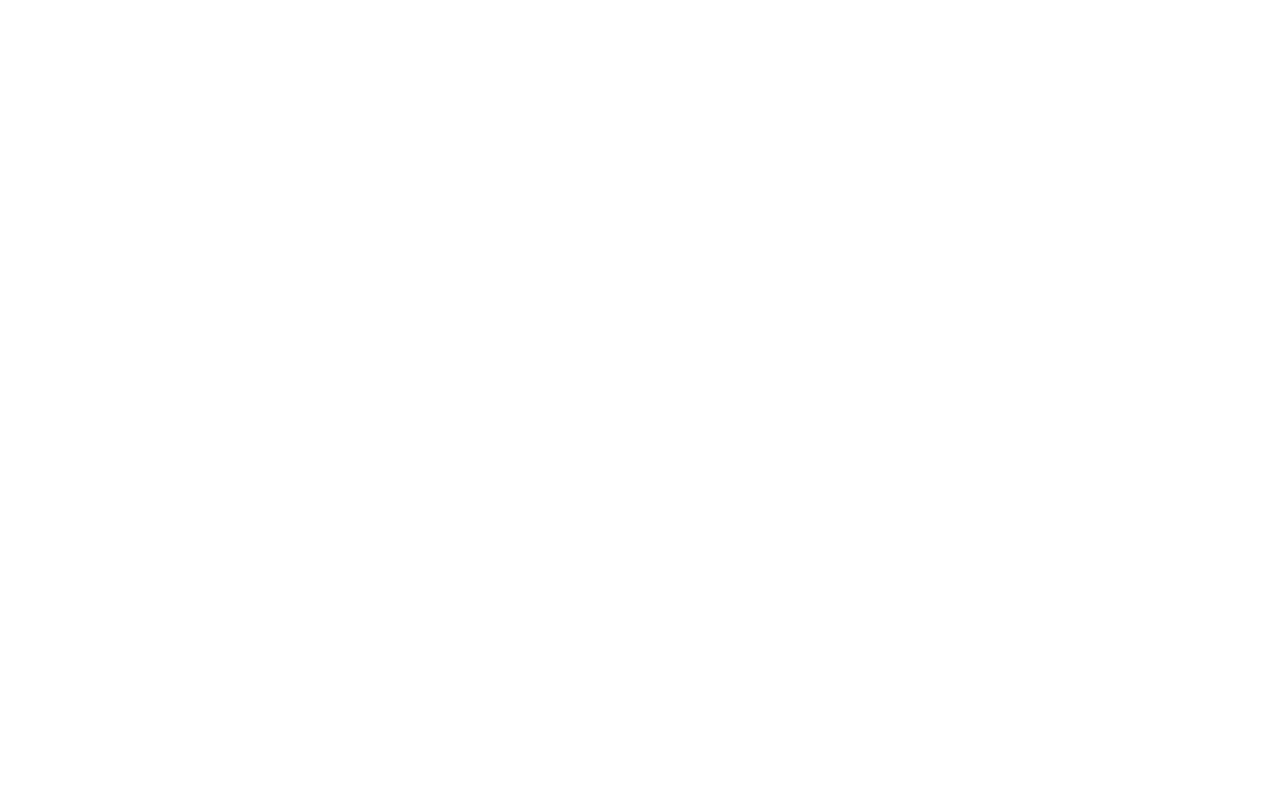
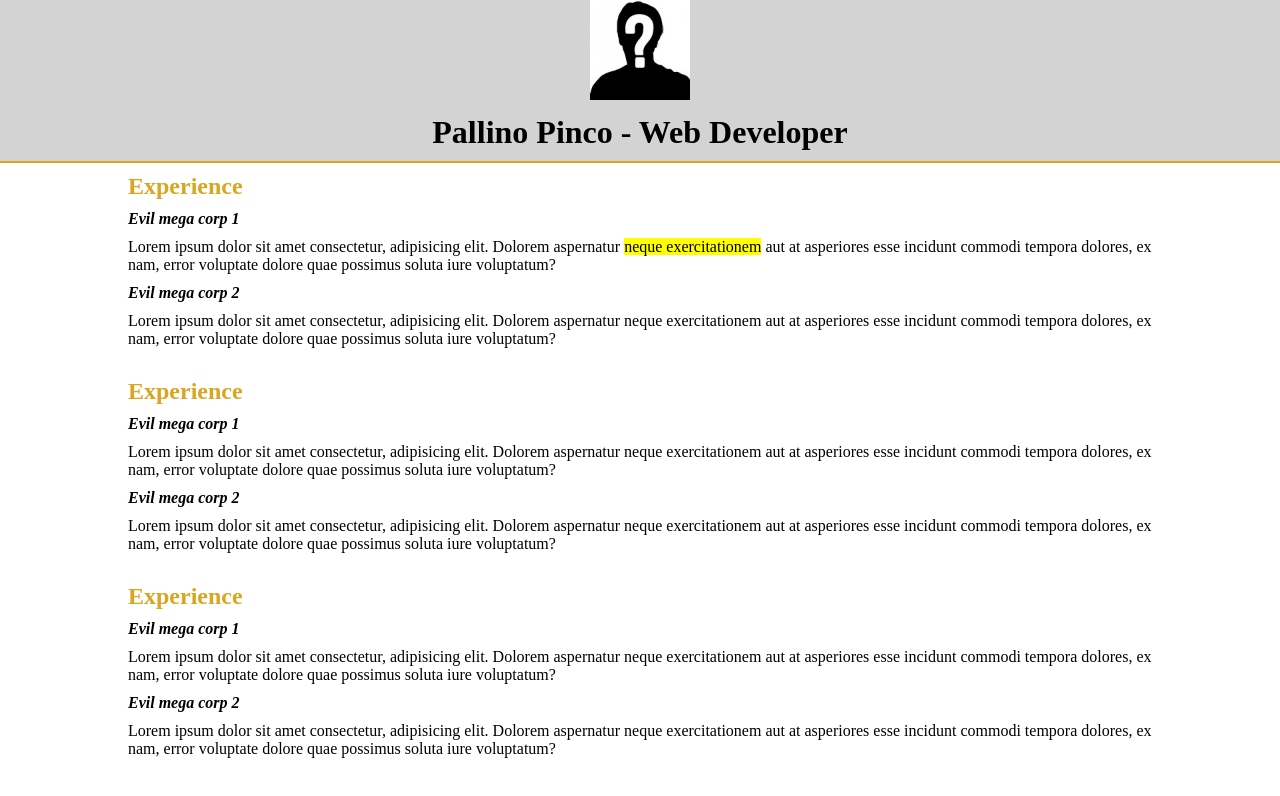
Before and after one commit to olgas-class/css-cv, a plain HTML site: page index.html in a window 1280 px wide. Drawn offline with Linux system fonts and the light colour scheme.

Commit message:
Add: header and main

```diff
--- a/css/style.css
+++ b/css/style.css
@@ -0,0 +1,54 @@
+/* RESET */
+* {
+    padding: 0;
+    margin: 0;
+    box-sizing: border-box;
+}
+
+/* COMMON */
+.container {
+    width: 80%;
+    margin: 0 auto;
+}
+
+.highlight {
+    background-color: yellow;
+}
+
+/* HEADER */
+header {
+    background-color: lightgray;
+    border-bottom: 2px solid goldenrod;
+    text-align: center;
+    padding-bottom: 10px;
+}
+
+.header-img {
+    width: 100px;
+}
+
+.header-title {
+    margin-top: 10px
+}
+
+/* MAIN */
+section {
+    padding-top: 10px;
+    padding-bottom: 10px;
+}
+
+.section-title {
+    font-size: 1.5rem;
+    color: goldenrod;
+    margin-bottom: 10px;
+}
+
+.section-subtitle {
+    font-size: 1rem;
+    font-style: italic;
+    margin-bottom: 10px;
+}
+
+.section-paragraph {
+    margin-bottom: 10px;
+}
--- a/index.html
+++ b/index.html
@@ -8,6 +8,57 @@
     <link rel="stylesheet" href="css/style.css">
 </head>
 <body>
+    <!-- Header -->
+    <header>
+        <img class="header-img" src="img/unknown-man-150x150.jpg" alt="">
+        <h1 class="header-title">Pallino Pinco - Web Developer</h1>
+    </header>
+    <!-- /Header -->
+
+    <!-- Main -->
+    <main>
+        <div class="container">
+            <!-- Experience section -->
+            <section>
+                <h2 class="section-title">Experience</h2>
+
+                <h3 class="section-subtitle">Evil mega corp 1</h3>
+                <p class="section-paragraph">Lorem ipsum dolor sit amet consectetur, adipisicing elit. Dolorem aspernatur <span class="highlight">neque exercitationem</span> aut at asperiores esse incidunt commodi tempora dolores, ex nam, error voluptate dolore quae possimus soluta iure voluptatum?</p>
+
+                <h3 class="section-subtitle">Evil mega corp 2</h3>
+                <p class="section-paragraph">Lorem ipsum dolor sit amet consectetur, adipisicing elit. Dolorem aspernatur neque exercitationem aut at asperiores esse incidunt commodi tempora dolores, ex nam, error voluptate dolore quae possimus soluta iure voluptatum?</p>
+            </section>
+            <!-- /Experience section -->
+
+            <!-- Experience section -->
+            <section>
+                <h2 class="section-title">Experience</h2>
+
+                <h3 class="section-subtitle">Evil mega corp 1</h3>
+                <p class="section-paragraph">Lorem ipsum dolor sit amet consectetur, adipisicing elit. Dolorem aspernatur neque exercitationem aut at asperiores esse incidunt commodi tempora dolores, ex nam, error voluptate dolore quae possimus soluta iure voluptatum?</p>
+
+                <h3 class="section-subtitle">Evil mega corp 2</h3>
+                <p class="section-paragraph">Lorem ipsum dolor sit amet consectetur, adipisicing elit. Dolorem aspernatur neque exercitationem aut at asperiores esse incidunt commodi tempora dolores, ex nam, error voluptate dolore quae possimus soluta iure voluptatum?</p>
+            </section>
+            <!-- /Experience section -->
+            <!-- Experience section -->
+            <section>
+                <h2 class="section-title">Experience</h2>
+
+                <h3 class="section-subtitle">Evil mega corp 1</h3>
+                <p class="section-paragraph">Lorem ipsum dolor sit amet consectetur, adipisicing elit. Dolorem aspernatur neque exercitationem aut at asperiores esse incidunt commodi tempora dolores, ex nam, error voluptate dolore quae possimus soluta iure voluptatum?</p>
+
+                <h3 class="section-subtitle">Evil mega corp 2</h3>
+                <p class="section-paragraph">Lorem ipsum dolor sit amet consectetur, adipisicing elit. Dolorem aspernatur neque exercitationem aut at asperiores esse incidunt commodi tempora dolores, ex nam, error voluptate dolore quae possimus soluta iure voluptatum?</p>
+            </section>
+            <!-- /Experience section -->
+        </div>
+    </main>
+    <!-- /Main -->
+
+    <!-- Footer -->
+    <footer></footer>
+    <!-- /Footer -->
 
 </body>
 </html>
```
